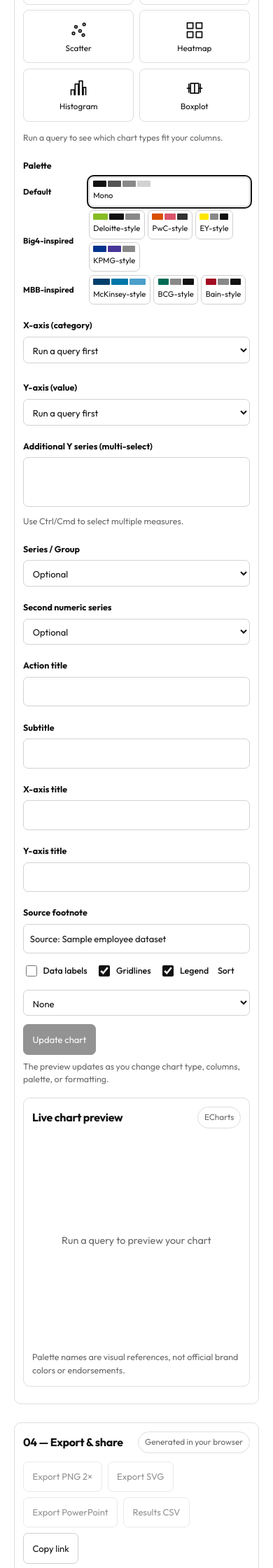
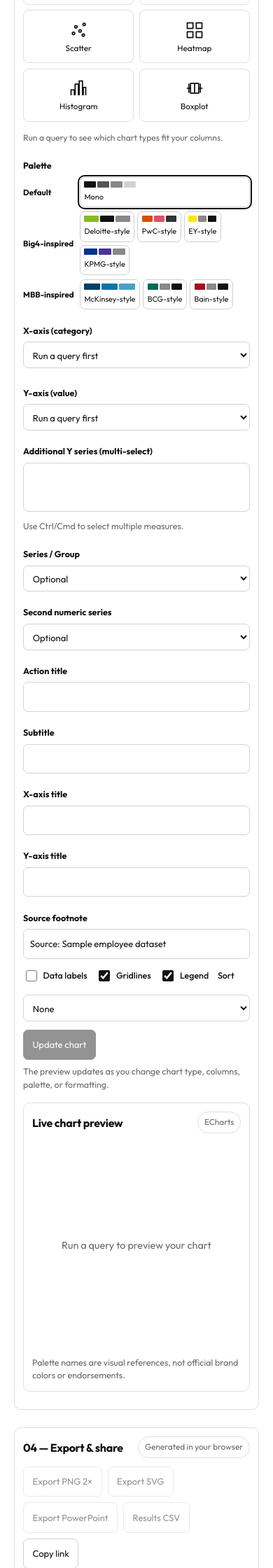
Before and after one commit to theanalystin/theanalyst.github.io, a Jekyll site: the page built from sql-playground.html, in a window 390 px wide. Shown: the part 2061-4301 px from the top of the page at 70% size. Built offline with Jekyll 4.4.1, drawn with Linux system fonts in a browser that asks for light colours; some of the changed text lies outside the part shown.

Commit message:
Improve SQL Playground mobile palette layout

```diff
--- a/sql-playground.html
+++ b/sql-playground.html
@@ -67,29 +67,29 @@
 #sqlp .sqlp-footer{border-top:1px solid var(--line);margin-top:1.5rem;padding-top:1rem;color:var(--muted);font-size:.78rem}
 @media(max-width:1100px){#sqlp .steps{grid-template-columns:repeat(2,minmax(0,1fr))}#sqlp .chart-controls{grid-template-columns:repeat(2,minmax(0,1fr))}#sqlp #sqlp-chart{height:360px}}@media(max-width:780px){#sqlp .chart-picker{grid-template-columns:repeat(2,minmax(0,1fr))}#sqlp .steps{grid-template-columns:1fr}#sqlp .query-tools{grid-template-columns:1fr}}@media(max-width:520px){#sqlp .profile-metrics{grid-template-columns:1fr}#sqlp .panel{padding:.75rem}#sqlp .chart-controls{grid-template-columns:1fr}#sqlp .chart-controls .wide{grid-column:auto}#sqlp .steps{gap:.35rem}#sqlp .step{padding:.6rem}#sqlp #sqlp-chart{height:300px}}
 
-@media(max-width:640px){
-  #sqlp .palette-groups{display:grid;grid-template-columns:minmax(0,1fr);gap:.45rem}
-  #sqlp .palette-groups>div{display:grid;grid-template-columns:100px minmax(0,1fr);align-items:center;gap:.35rem}
-  #sqlp .palette-heading{margin:0!important;line-height:1.2}
-  #sqlp .palette-row{display:flex;flex-wrap:wrap;gap:.25rem}
-  #sqlp .palette-choice{min-width:0;padding:.3rem .4rem;gap:.2rem}
-  #sqlp .palette-choice .swatches{max-width:82px}
+
+/* Palette layout: compact families on desktop, stacked without overflow on phones. */
+#sqlp .palette-groups{display:grid;grid-template-columns:max-content max-content max-content;align-items:start;justify-content:start;column-gap:.7rem;row-gap:.45rem}
+#sqlp .palette-groups>div{display:flex;flex-direction:column;gap:.3rem;min-width:0}
+#sqlp .palette-row{display:flex;flex-wrap:nowrap;gap:.3rem;min-width:0}
+#sqlp .palette-choice{min-width:82px;max-width:100%;padding:.35rem .4rem}
+#sqlp .palette-choice .swatches{max-width:100%}
+@media(max-width:900px){
+  #sqlp .palette-groups{grid-template-columns:minmax(0,1fr);row-gap:.4rem}
+  #sqlp .palette-groups>div{display:grid;grid-template-columns:100px minmax(0,1fr);align-items:center;gap:.4rem}
+  #sqlp .palette-row{flex-wrap:wrap;min-width:0}
+  #sqlp .palette-choice{min-width:0}
+}
+@media(max-width:520px){
+  #sqlp .palette-groups{gap:.35rem}
+  #sqlp .palette-groups>div{grid-template-columns:76px minmax(0,1fr);gap:.3rem}
+  #sqlp .palette-heading{line-height:1.2;margin:0!important}
+  #sqlp .palette-row{gap:.25rem}
+  #sqlp .palette-choice{padding:.3rem .35rem;font-size:.68rem}
+  #sqlp .palette-choice .swatches{max-width:74px}
+  #sqlp #sqlp-chart{height:300px}
 }
 
-/* Keep palette families together instead of wrapping MBB to a new row. */
-#sqlp .palette-groups{display:grid;grid-template-columns:max-content max-content max-content;align-items:start;justify-content:start;column-gap:.7rem;row-gap:.35rem}
-#sqlp .palette-groups>div{min-width:0}
-#sqlp .palette-row{flex-wrap:nowrap}
-@media(max-width:900px){
-  #sqlp .palette-groups{grid-template-columns:minmax(0,1fr)}
-  #sqlp .palette-groups>div{display:grid;grid-template-columns:100px minmax(0,1fr);align-items:center;gap:.35rem}
-  #sqlp .palette-row{flex-wrap:wrap}
-}
-@media(max-width:640px){
-  #sqlp .palette-groups{gap:.35rem}
-  #sqlp .palette-groups>div{grid-template-columns:88px minmax(0,1fr)}
-  #sqlp .palette-choice{min-width:0;padding:.25rem .35rem}
-}
 </style>
 
 <div id="sqlp">
@@ -215,7 +215,7 @@
     </div>
     <p class="hint">PNG exports at 2× resolution; SVG is vector; PowerPoint contains one 16:9 slide with the chart and source note. Copy link shares the query and chart settings only, never uploaded data.</p>
   </section>
-  <footer class="sqlp-footer">theanalyst.in - your data stays in your browser.</footer>
+  <footer class="sqlp-footer">Your data stays in your browser.</footer>
 </div>
 
 <script type="module">
```
